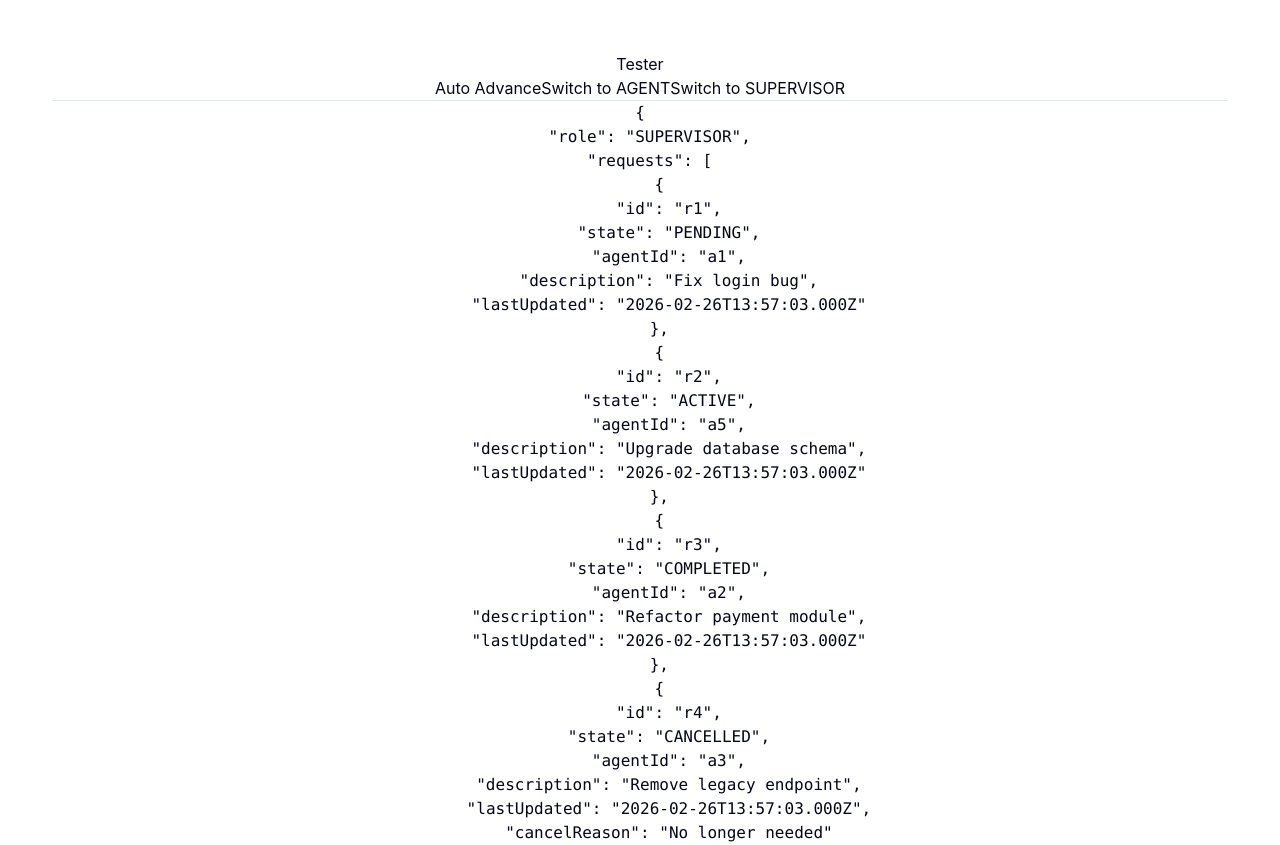
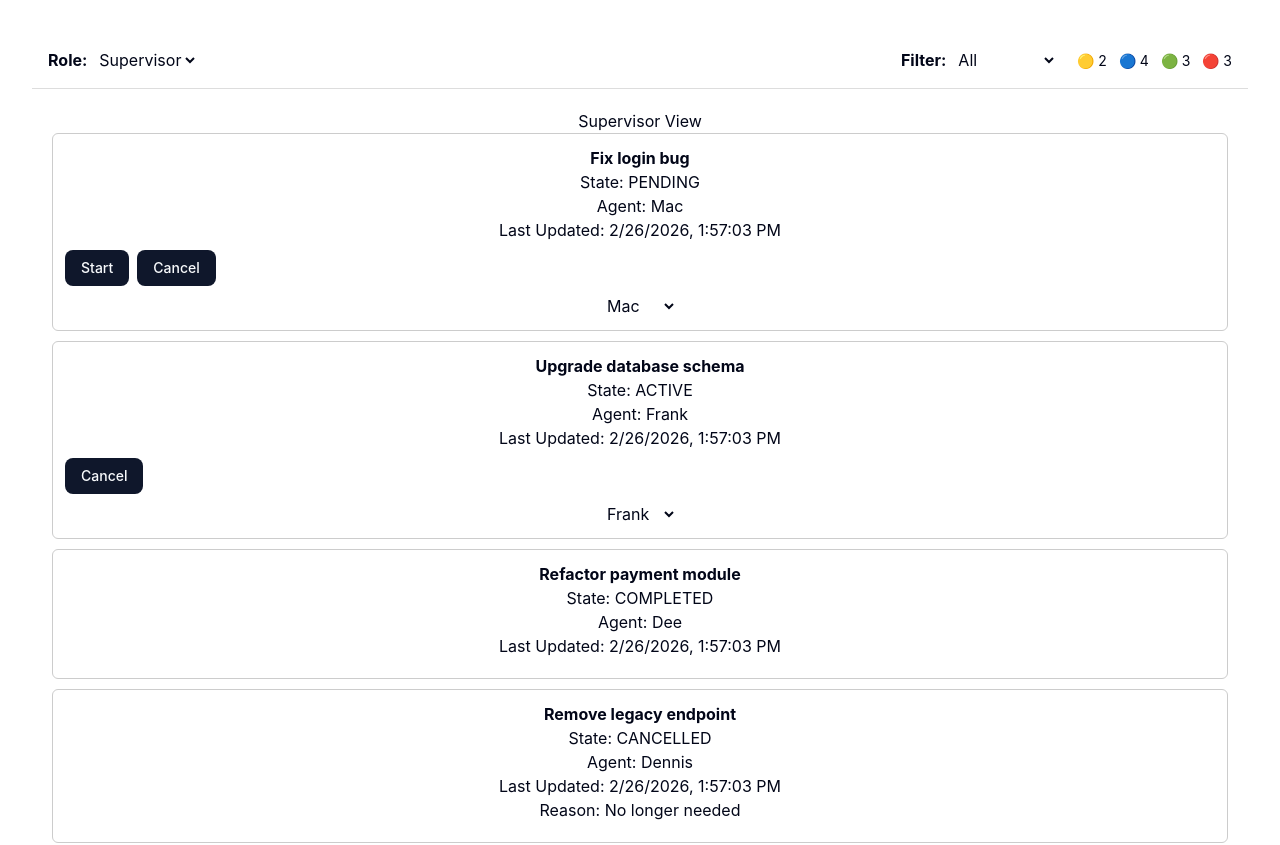
Before and after one commit to BinitAcharya7/Multi-Role-Dashboard, a React (Vite) app: page / in a window 1280 px wide. Shown: the top 845 px of the page. Built offline with nearby package versions, Linux system fonts and the light colour scheme.

Commit message:
Requests List/Cards rendered, filtered for task types and separate views for Operator and Agent

```diff
--- a/src/App.tsx
+++ b/src/App.tsx
@@ -1,11 +1,13 @@
 import './App.css';
 import { AppProvider } from './context/AppContext';
-import Tester from './Tester';
+import RequestList from './components/Dashboard/RequestList';
+import DashboardHeader from './components/Dashboard/DashboardHeader';
 
 function App() {
   return (
     <AppProvider>
-      <Tester />
+      <DashboardHeader />
+      <RequestList />
     </AppProvider>
   );
 }
--- a/src/Tester.tsx
+++ /dev/null
@@ -1,29 +0,0 @@
-import { useApp } from './context/AppContext';
-
-export default function Tester() {
-  const { state, dispatch } = useApp();
-
-  return (
-    <div style={{ padding: 20 }}>
-      <h2>Tester</h2>
-
-      <button onClick={() => dispatch({ type: 'AUTO_ADVANCE' })}>
-        Auto Advance
-      </button>
-
-      <button onClick={() => dispatch({ type: 'SET_ROLE', role: 'AGENT' })}>
-        Switch to AGENT
-      </button>
-
-      <button
-        onClick={() => dispatch({ type: 'SET_ROLE', role: 'SUPERVISOR' })}
-      >
-        Switch to SUPERVISOR
-      </button>
-
-      <hr />
-
-      <pre>{JSON.stringify(state, null, 2)}</pre>
-    </div>
-  );
-}
--- /dev/null
+++ b/src/components/Dashboard/DashboardHeader.tsx
@@ -0,0 +1,80 @@
+import { useApp } from '@/context/AppContext';
+import type { UserRole } from '@/types';
+import type { RequestState } from '@/types';
+
+export default function DashboardHeader() {
+  const { state, dispatch } = useApp();
+
+  // Live counts for summary bar
+  const counts = {
+    PENDING: 0,
+    ACTIVE: 0,
+    COMPLETED: 0,
+    CANCELLED: 0,
+  };
+
+  state.requests.forEach((r) => {
+    counts[r.state]++;
+  });
+
+  return (
+    <div
+      style={{
+        padding: '16px',
+        borderBottom: '1px solid #ddd',
+        display: 'flex',
+        justifyContent: 'space-between',
+        alignItems: 'center',
+        gap: '16px',
+      }}
+    >
+      {/* LEFT SIDE → Role Switcher */}
+      <div>
+        <label style={{ marginRight: 8, fontWeight: 'bold' }}>Role:</label>
+        <select
+          value={state.role}
+          onChange={(e) =>
+            dispatch({
+              type: 'SET_ROLE',
+              role: e.target.value as UserRole,
+            })
+          }
+        >
+          <option value="SUPERVISOR">Supervisor</option>
+          <option value="AGENT">Agent</option>
+        </select>
+      </div>
+
+      {/* RIGHT SIDE → Filter + Stats */}
+      <div style={{ display: 'flex', alignItems: 'center', gap: '20px' }}>
+        {/* Filter */}
+        <div>
+          <label style={{ marginRight: 8, fontWeight: 'bold' }}>Filter:</label>
+          <select
+            value={state.filter}
+            onChange={(e) =>
+              dispatch({
+                type: 'SET_FILTER',
+                filter: e.target.value as RequestState,
+              })
+            }
+          >
+            <option value="ALL">All</option>
+            <option value="PENDING">Pending</option>
+            <option value="ACTIVE">Active</option>
+            <option value="COMPLETED">Completed</option>
+            <option value="CANCELLED">Cancelled</option>
+          </select>
+        </div>
+
+        {/* Summary Stats */}
+        <div style={{ display: 'flex', gap: '12px', fontSize: 14 }}>
+          <span>🟡 {counts.PENDING}</span>
+          <span>🔵 {counts.ACTIVE}</span>
+          <span>🟢 {counts.COMPLETED}</span>
+          <span>🔴 {counts.CANCELLED}</span>
+        </div>
+      </div>
+    </div>
+  );
+}
--- a/src/components/Dashboard/RequestList.tsx
+++ b/src/components/Dashboard/RequestList.tsx
@@ -0,0 +1,129 @@
+// src/RequestList.tsx
+import { useApp } from '@/context/AppContext';
+import { Button } from '../ui/button';
+
+export default function RequestList() {
+  const { state, dispatch } = useApp();
+
+  // Hardcode the current logged-in Agent
+  const currentAgentId = 'a2';
+
+  // Filter requests based on role and selected filter
+  const visibleRequests = state.requests.filter((req) => {
+    // Agents only see their own requests
+    if (state.role === 'AGENT' && req.agentId !== currentAgentId) return false;
+
+    // Apply state filter
+    if (state.filter !== 'ALL' && req.state !== state.filter) return false;
+
+    return true;
+  });
+
+  return (
+    <div style={{ padding: 20 }}>
+      <h2>{state.role === 'SUPERVISOR' ? 'Supervisor View' : 'Agent View'}</h2>
+
+      {visibleRequests.map((req) => {
+        const agent = state.agents.find((a) => a.id === req.agentId);
+
+        return (
+          <div
+            key={req.id}
+            style={{
+              border: '1px solid #ccc',
+              padding: 12,
+              marginBottom: 10,
+              borderRadius: 6,
+            }}
+          >
+            <strong>{req.description}</strong>
+            <div>State: {req.state}</div>
+            <div>Agent: {agent?.name ?? 'Unknown'}</div>
+            <div>
+              Last Updated: {new Date(req.lastUpdated).toLocaleString()}
+            </div>
+
+            {req.state === 'CANCELLED' && <div>Reason: {req.cancelReason}</div>}
+
+            {/* Action Buttons */}
+            <div style={{ display: 'flex', gap: 8, marginTop: 8 }}>
+              {/* Agent buttons */}
+              {state.role === 'AGENT' &&
+                req.agentId === currentAgentId &&
+                req.state === 'PENDING' && (
+                  <Button
+                    onClick={() =>
+                      dispatch({ type: 'START_REQUEST', id: req.id })
+                    }
+                  >
+                    Start
+                  </Button>
+                )}
+              {state.role === 'AGENT' &&
+                req.agentId === currentAgentId &&
+                req.state === 'ACTIVE' && (
+                  <Button
+                    onClick={() =>
+                      dispatch({ type: 'COMPLETE_REQUEST', id: req.id })
+                    }
+                  >
+                    Complete
+                  </Button>
+                )}
+
+              {/* Supervisor buttons */}
+              {state.role === 'SUPERVISOR' &&
+                !['COMPLETED', 'CANCELLED'].includes(req.state) && (
+                  <>
+                    {req.state === 'PENDING' && (
+                      <Button
+                        onClick={() =>
+                          dispatch({ type: 'START_REQUEST', id: req.id })
+                        }
+                      >
+                        Start
+                      </Button>
+                    )}
+                    <Button
+                      onClick={() =>
+                        dispatch({
+                          type: 'CANCEL_REQUEST',
+                          id: req.id,
+                          reason: 'Cancelled manually',
+                        })
+                      }
+                    >
+                      Cancel
+                    </Button>
+                  </>
+                )}
+            </div>
+
+            {/* Supervisor-only Reassign Dropdown */}
+            {state.role === 'SUPERVISOR' &&
+              !['COMPLETED', 'CANCELLED'].includes(req.state) && (
+                <div style={{ marginTop: 8 }}>
+                  <select
+                    value={req.agentId}
+                    onChange={(e) =>
+                      dispatch({
+                        type: 'REASSIGN_REQUEST',
+                        id: req.id,
+                        agentId: e.target.value,
+                      })
+                    }
+                  >
+                    {state.agents.map((a) => (
+                      <option key={a.id} value={a.id}>
+                        {a.name}
+                      </option>
+                    ))}
+                  </select>
+                </div>
+              )}
+          </div>
+        );
+      })}
+    </div>
+  );
+}
--- a/src/components/Modals/CancelModal.tsx
+++ b/src/components/Modals/CancelModal.tsx
@@ -0,0 +1,7 @@
+import React from 'react';
+
+function CancelModal() {
+  return <div className="fixed inset-0 min-width: 1536px"></div>;
+}
+
+export default CancelModal;
--- a/src/mockData.ts
+++ b/src/mockData.ts
@@ -48,8 +48,52 @@ export const mockRequests: Request[] = [
   {
     id: 'r6',
     state: 'ACTIVE',
+    agentId: 'a5',
+    description: 'Update documentation',
+    lastUpdated: new Date().toISOString(),
+  },
+  {
+    id: 'r7',
+    state: 'COMPLETED',
+    agentId: 'a1',
+    description: 'Implement checkout page',
+    lastUpdated: new Date().toISOString(),
+  },
+  {
+    id: 'r8',
+    state: 'CANCELLED',
+    agentId: 'a2',
+    description: 'Connect to Stripe',
+    lastUpdated: new Date().toISOString(),
+    cancelReason: 'Opted for a different service',
+  },
+  {
+    id: 'r9',
+    state: 'CANCELLED',
+    agentId: 'a3',
+    description: 'Fix CSS for landing page',
+    lastUpdated: new Date().toISOString(),
+    cancelReason: 'No longer needed',
+  },
+  {
+    id: 'r10',
+    state: 'ACTIVE',
+    agentId: 'a5',
+    description: 'Connect to Paypal',
+    lastUpdated: new Date().toISOString(),
+  },
+  {
+    id: 'r11',
+    state: 'ACTIVE',
     agentId: 'a4',
-    description: 'Design homepage mockups',
+    description: 'Update Docker Files',
+    lastUpdated: new Date().toISOString(),
+  },
+  {
+    id: 'r12',
+    state: 'PENDING',
+    agentId: 'a2',
+    description: 'Write new tests',
     lastUpdated: new Date().toISOString(),
   },
 ];
```
